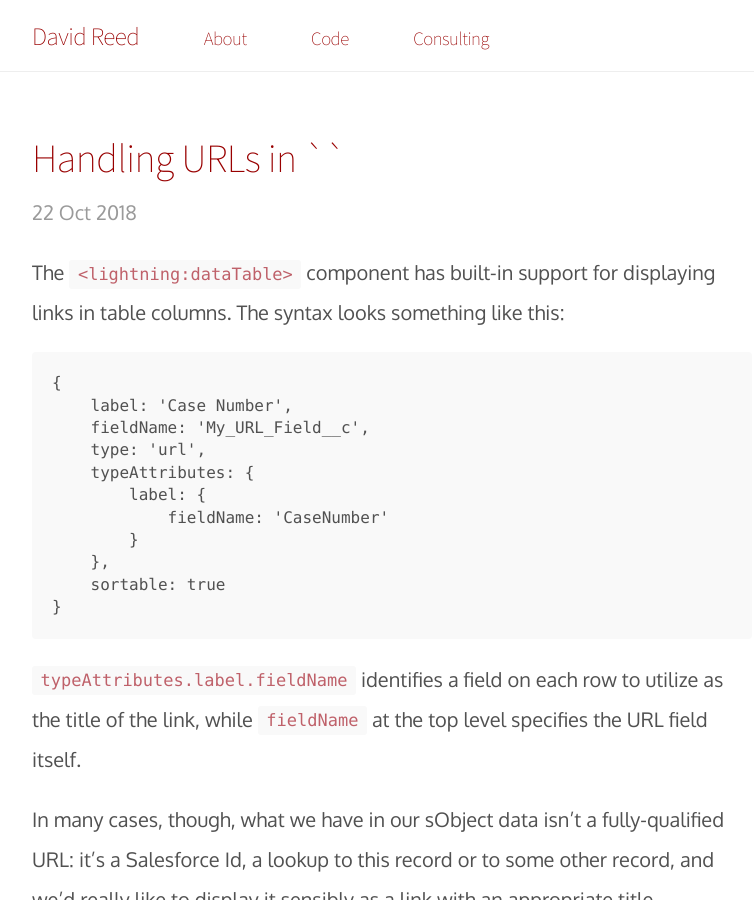
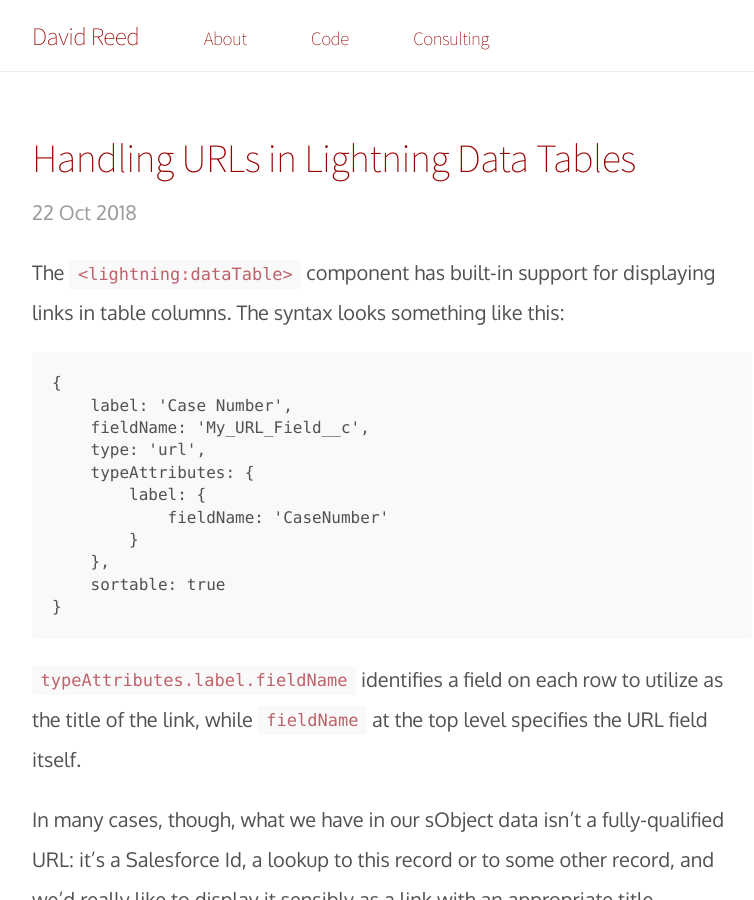
Before and after one commit to davidmreed/davidmreed.github.io, a Jekyll site: the page built from _posts/2018-10-22-lightning-data-table-record-link.md, in a window 1280 px wide and 900 px high. Shown: the whole window, without its empty margins (248-1002 px from the left). Built offline with Jekyll 4.4.1, drawn with Linux system fonts in a browser that asks for light colours; some web fonts are replaced.

Commit message:
Fix title

```diff
--- a/_posts/2018-10-22-lightning-data-table-record-link.md
+++ b/_posts/2018-10-22-lightning-data-table-record-link.md
@@ -1,6 +1,6 @@
 ---
 layout: post
-title: Handling URLs in `<lightning:dataTable>`
+title: Handling URLs in Lightning Data Tables
 ---
 
 The [`<lightning:dataTable>`](https://developer.salesforce.com/docs/component-library/bundle/lightning:datatable) component has built-in support for displaying links in table columns. The syntax looks something like this:
```
